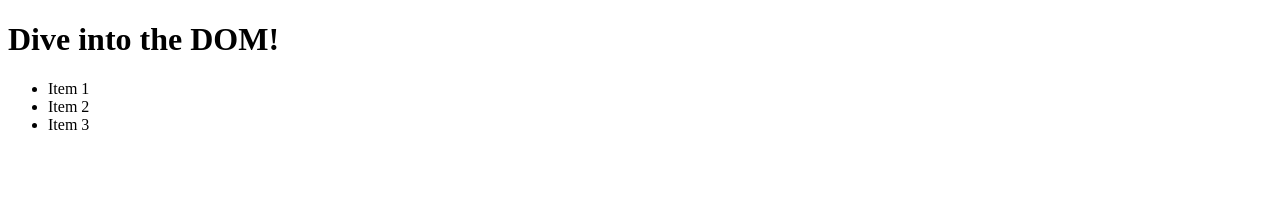
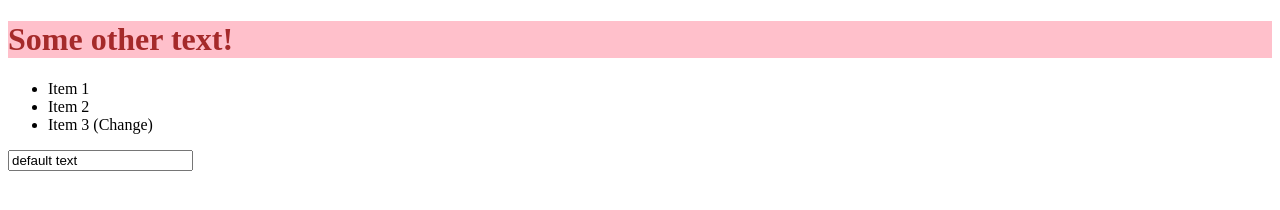
Before and after one commit to Have-Samuel/the-DOM, a plain HTML site: page index.html in a window 1280 px wide. Drawn offline with Linux system fonts and the light colour scheme.

Commit message:
Selecting Multipe elemnents in the DOM

```diff
--- a/app.js
+++ b/app.js
@@ -0,0 +1,16 @@
+// const allItemElements = document.querySelectorAll('li');
+const allItemElements = document.getElementsByTagName('li');
+
+for (const alEl of allItemElements) {
+  console.dir(alEl);
+}
+
+
+const h1 = document.getElementById('main-title');
+h1.textContent = 'Some other text!';
+h1.style.color = 'brown';
+h1.style.backgroundColor = 'pink';
+
+const li = document.querySelector('li:last-of-type');
+
+li.textContent = li.textContent + ' (Change)';
--- a/index.html
+++ b/index.html
@@ -14,6 +14,6 @@
       <li class="list-item">Item 2</li>
       <li class="list-item">Item 3</li>
     </ul>
-    <!-- <input type="text" value="default text"> -->
+    <input type="text" value="default text">
   </body>
 </html>
```
